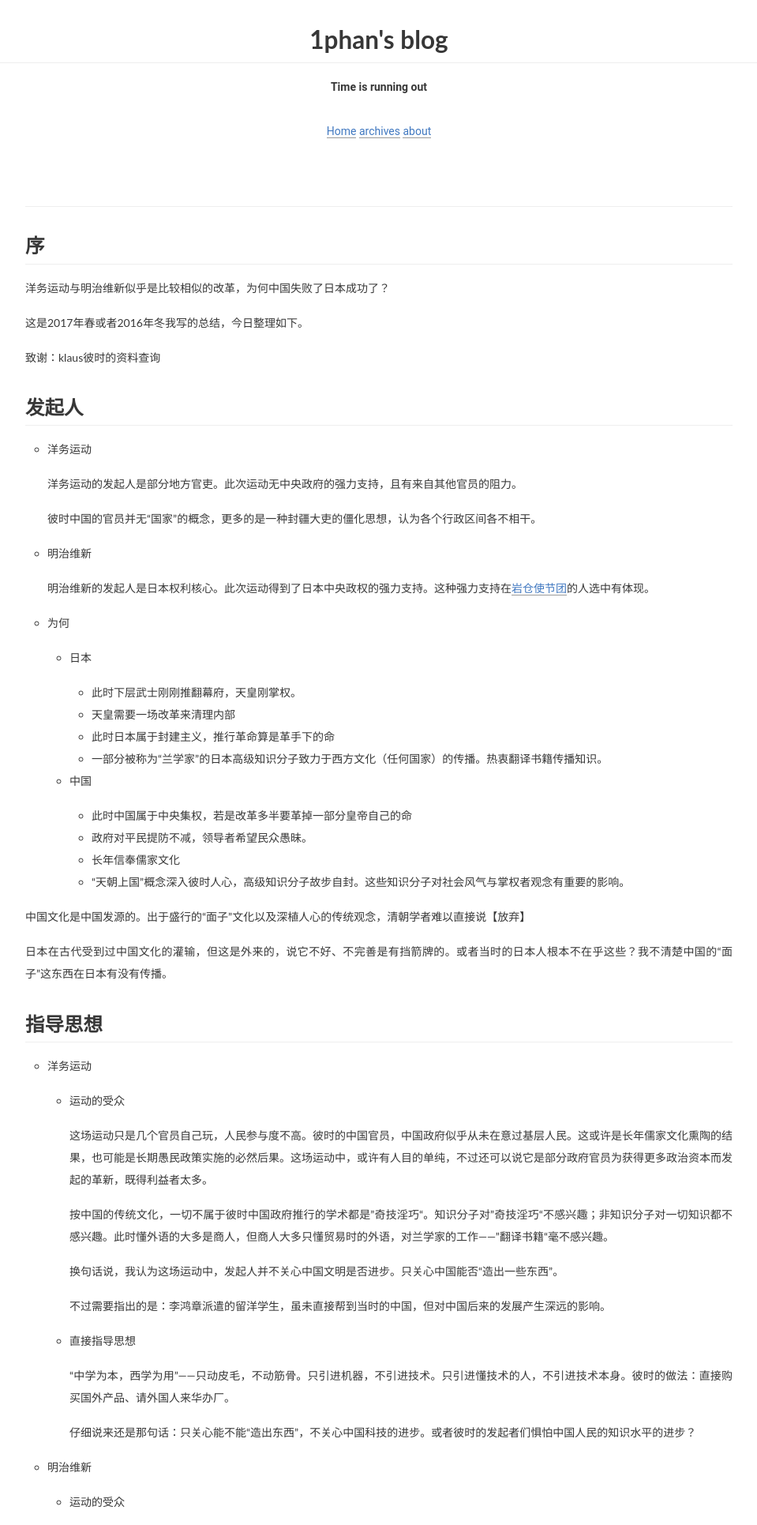
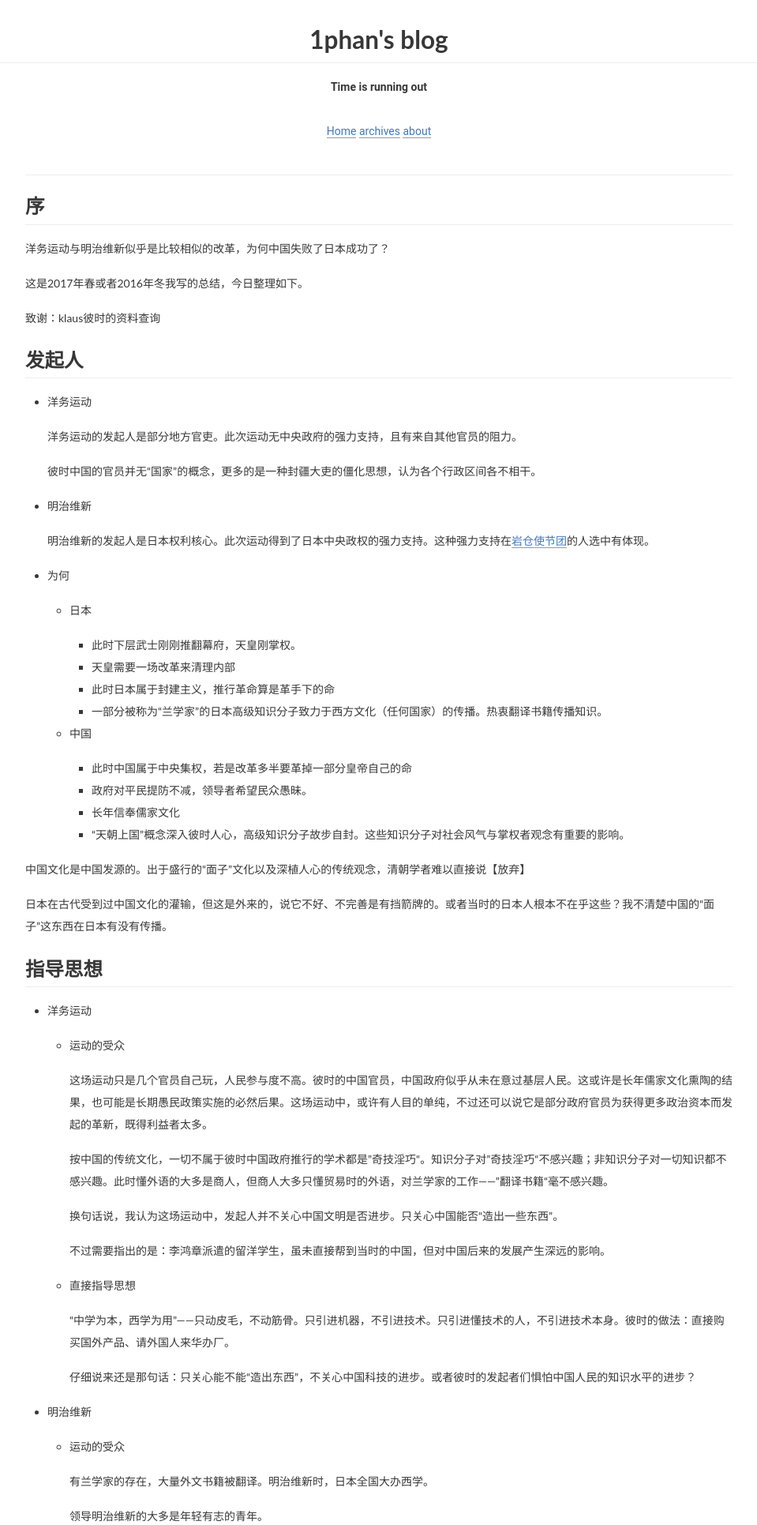
Before and after one commit to Gao-Chuan/blog, a Django app: template templates/archives/posts/ywydymzwx.html in a window 1280 px wide. Shown: the top 1931 px of the page at 79% size, without its empty margins (160-1119 px from the left). Run offline with Django 3.2, Linux system fonts and the light colour scheme; the template is opened without the code that fills it, so the values that code supplies are empty.

Commit message:
try to make it looks good

```diff
--- a/templates/archives/archives.html
+++ b/templates/archives/archives.html
@@ -6,7 +6,6 @@
     <head>
         <link href="{% static "css/betterText.css"%}" rel="stylesheet" type="text/css">
     </head>
-    <div id="posts" class="posts-expand">
         <div class="main-inner">
             <h1 class="post-title" itemprop="name headline">{{ name }}</h1>
             <div class="post-body">
@@ -14,5 +13,4 @@
                 {% endblock %}
             </div>
         </div>
-    </div>
 {% endblock %}
```
